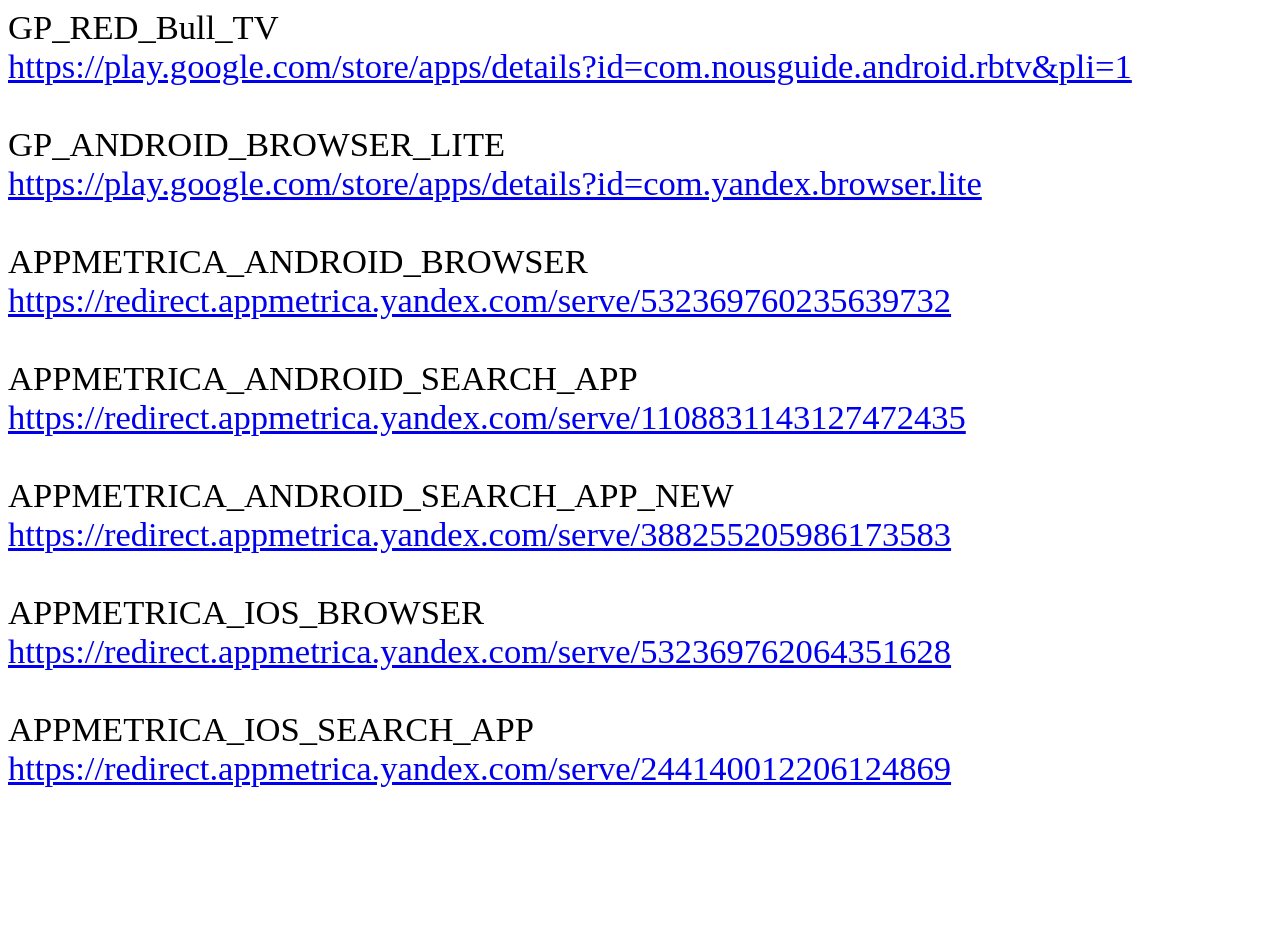
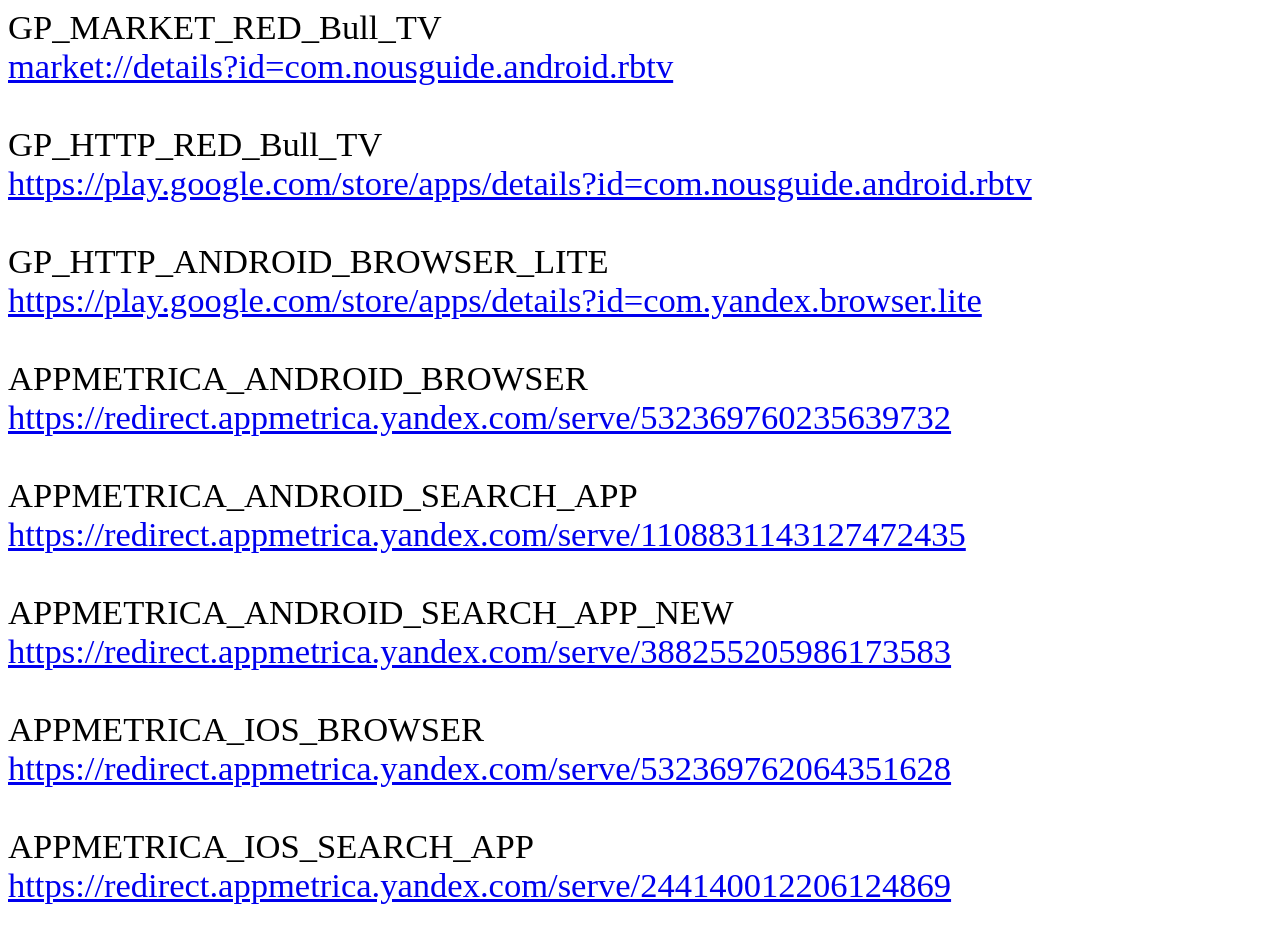
Before and after one commit to fosemberg/js-deeplink, a plain HTML site: page index.html in a window 1280 px wide. Before the commit the page ends 835 px from the top, so only its background shows below. Drawn offline with Linux system fonts and the light colour scheme.

Commit message:
Update index.html

```diff
--- a/index.html
+++ b/index.html
@@ -8,8 +8,9 @@ body {
 <body>
 <script>
 Links = {
-  GP_RED_Bull_TV: 'https://play.google.com/store/apps/details?id=com.nousguide.android.rbtv&pli=1',
-  GP_ANDROID_BROWSER_LITE: 'https://play.google.com/store/apps/details?id=com.yandex.browser.lite',
+  GP_MARKET_RED_Bull_TV: 'market://details?id=com.nousguide.android.rbtv',
+  GP_HTTP_RED_Bull_TV: 'https://play.google.com/store/apps/details?id=com.nousguide.android.rbtv',
+  GP_HTTP_ANDROID_BROWSER_LITE: 'https://play.google.com/store/apps/details?id=com.yandex.browser.lite',
   APPMETRICA_ANDROID_BROWSER: 'https://redirect.appmetrica.yandex.com/serve/532369760235639732',
   APPMETRICA_ANDROID_SEARCH_APP: 'https://redirect.appmetrica.yandex.com/serve/1108831143127472435',
   APPMETRICA_ANDROID_SEARCH_APP_NEW: 'https://redirect.appmetrica.yandex.com/serve/388255205986173583',
```
